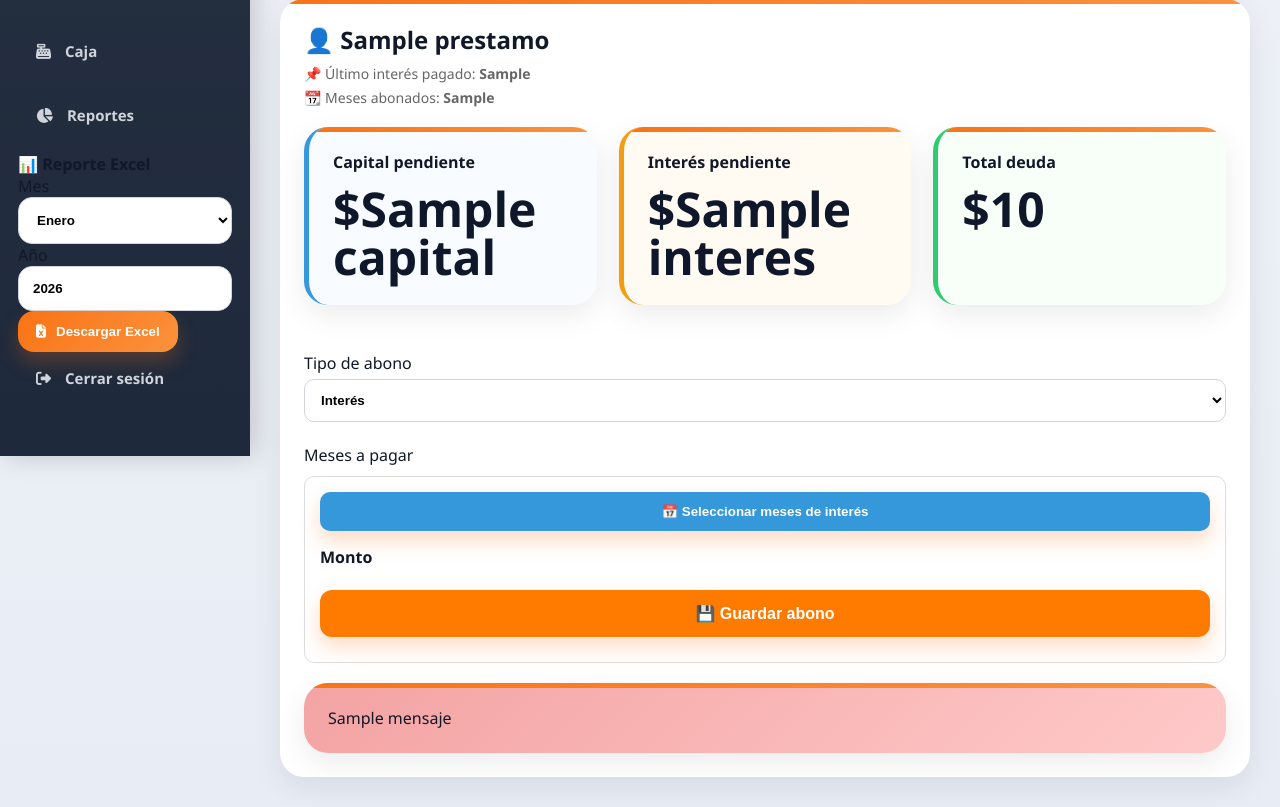
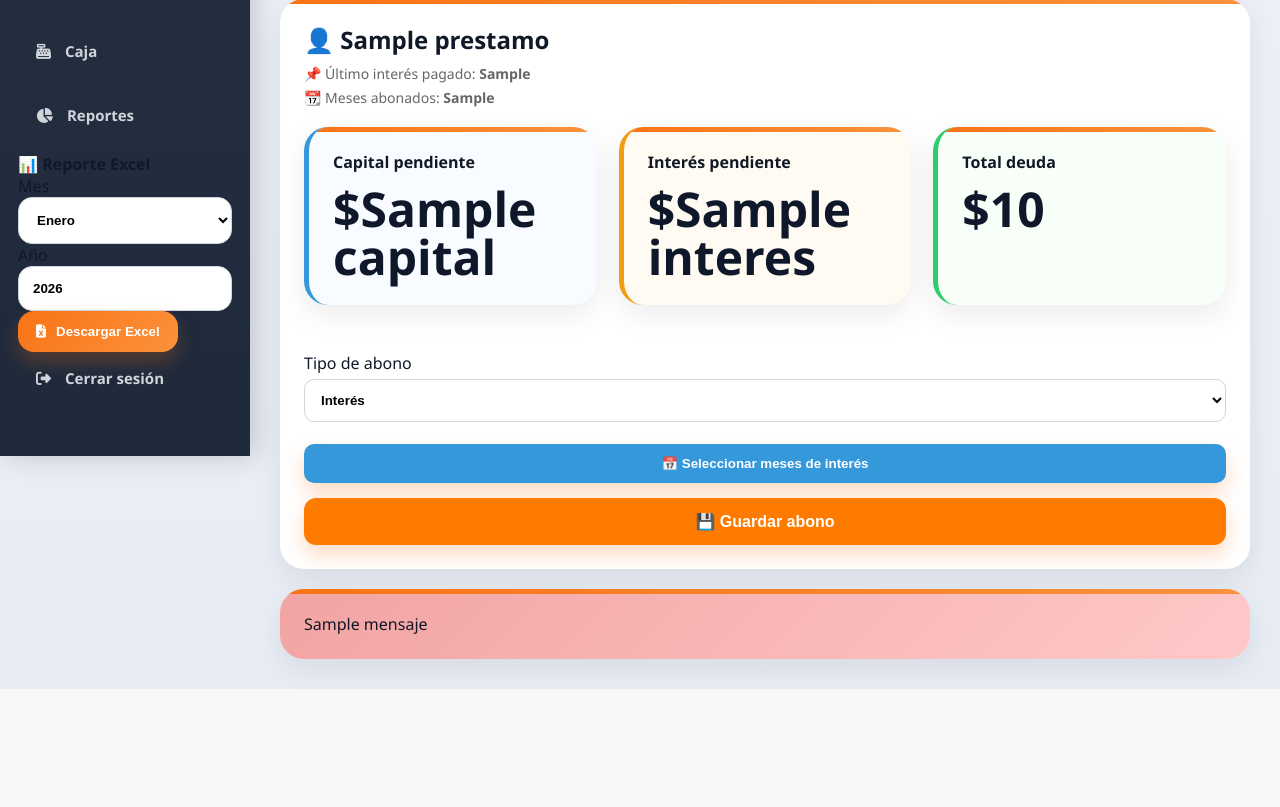
Before and after one commit to pelufo123/sistema-prestamos, a Flask app: template templates/abonos.html in a window 1280 px wide. Shown: the part 344-1151 px from the top of the page. After the commit the page ends 1033 px from the top, so only its background shows below. Run offline with Flask 3, Linux system fonts and the light colour scheme; a user stored in the database is signed in; tables that the repository leaves empty hold one stand-in row (values such as "Sample post"); the template is opened without the code that fills it: most values are stand-ins (such as "Sample title", 1, 10 or a date in 2020); some libraries are stand-ins or nearby versions.

Commit message:
mejora diseño UI

```diff
--- a/templates/abonos.html
+++ b/templates/abonos.html
@@ -246,26 +246,6 @@
 
 
 
-<div class="div_mes">
-
-<label>
-    Meses a pagar
-</label>
-
-<div style="
-    margin-top:10px;
-    border:1px solid #ddd;
-    padding:15px;
-    border-radius:10px;
-">
-
-<label style="
-    display:block;
-    margin-bottom:10px;
-    font-weight:600;
-">
-
-
 <!-- ===================================== -->
 <!-- MESES -->
 <!-- ===================================== -->
@@ -303,26 +283,22 @@
         <label class="mes-card">
 
             {% if not m.pagado %}
-
             <input
                 type="checkbox"
                 name="meses"
                 value="{{ m.codigo }}"
                 class="mes-check"
             >
-
             {% endif %}
 
             <div class="mes-contenido">
 
                 <div class="mes-icono">
-
                     {% if m.pagado %}
                         ✅
                     {% else %}
                         📅
                     {% endif %}
-
                 </div>
 
                 <div>
@@ -332,13 +308,11 @@
                     </div>
 
                     <div class="mes-estado">
-
                         {% if m.pagado %}
                             Pagado
                         {% else %}
                             Pendiente
                         {% endif %}
-
                     </div>
 
                 </div>
@@ -361,12 +335,15 @@
 
 </div>
 
-<!-- ===================================== -->
-<!-- MONTO -->
-<!-- ===================================== -->
-
-<label>
-    Monto
+<label
+    class="lblMonto"
+    style="
+        display:none;
+        margin-top:15px;
+        font-weight:600;
+    "
+>
+    Valor a abonar al capital
 </label>
 
 <input
@@ -374,17 +351,15 @@
     name="monto"
     class="monto money"
     placeholder="50.000"
-    required
     style="
         display:none;
         width:100%;
         padding:14px;
+        border:1px solid #ccc;
         border-radius:10px;
         margin-top:5px;
     "
 >
-
-<br><br>
 
 <button
     type="submit"
@@ -494,47 +469,51 @@ function actualizarMonto(form){
 
 function cambiarTipo(select){
 
-    let form = select.closest("form");
+    const form = select.closest("form");
 
-    let divMes =
-    form.querySelector(".div_mes");
+    const divMes = form.querySelector(".div_mes");
+    const contenedor = form.querySelector(".contenedor_meses");
+    const btnMeses = form.querySelector(".btn-meses");
 
-    let contenedor =
-    form.querySelector(".contenedor_meses");
+    const monto = form.querySelector(".monto");
+    const lblMonto = form.querySelector(".lblMonto");
 
-    let btnMeses =
-    form.querySelector(".btn-meses");
+    if(select.value === "capital"){
 
-    let monto =
-    form.querySelector(".monto");
+        // Ocultar meses
+        divMes.style.display = "none";
+        contenedor.style.display = "none";
 
-    if(select.value == "capital"){
+        // Mostrar campo de capital
+        lblMonto.style.display = "block";
+        monto.style.display = "block";
 
-        // Oculta todo lo relacionado con intereses
-        divMes.style.display = "none";
-
-        // Muestra el input para escribir
-        monto.style.display = "block";
         monto.readOnly = false;
+        monto.required = true;
         monto.value = "";
-        monto.placeholder = "Ingrese valor del abono a capital";
+        monto.placeholder = "Ingrese el valor a abonar al capital";
 
     }else{
 
-        // Muestra botón de meses
+        // Mostrar meses
         divMes.style.display = "block";
 
-        // Oculta el input
+        // Ocultar campo capital
+        lblMonto.style.display = "none";
         monto.style.display = "none";
+
         monto.readOnly = true;
+        monto.required = false;
         monto.value = "";
 
-        // Siempre inicia cerrado
+        // Reiniciar botón
         contenedor.style.display = "none";
+        btnMeses.innerHTML = "📅 Seleccionar meses de interés";
 
-        btnMeses.innerHTML =
-        "📅 Seleccionar meses de interés";
-
+        // Si tienes esta función, recalcula el total
+        if(typeof actualizarMonto === "function"){
+            actualizarMonto(form);
+        }
     }
 
 }
```
Also changed, not shown: 1 other file. Lines whose indentation alone changed are shown as unchanged.
